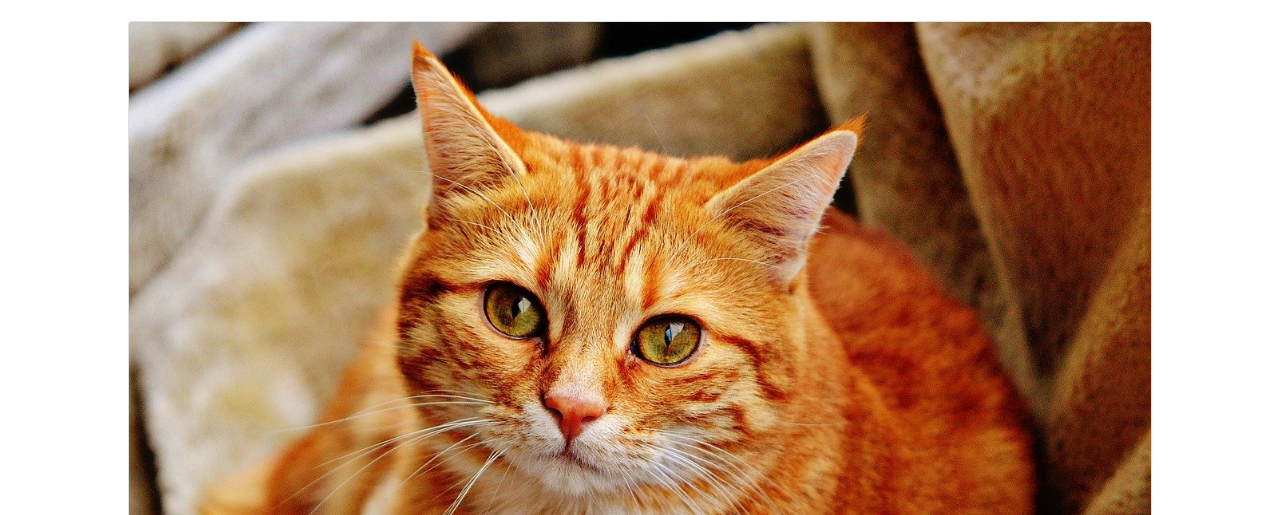
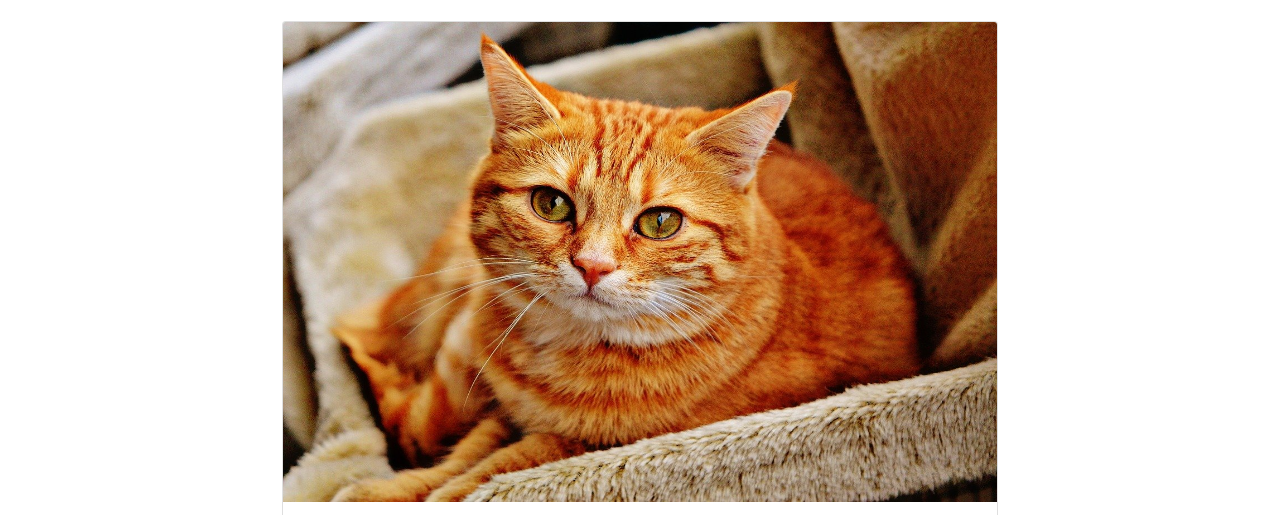
Before and after one commit to littleFootDev/adopteTonPetitPied, a plain HTML site: page annimaux.html in a window 1280 px wide. Shown: the part 247-762 px from the top of the page. Drawn offline with nearby package versions, Linux system fonts and the light colour scheme.

Commit message:
disign modification

```diff
--- a/style.css
+++ b/style.css
@@ -195,6 +195,7 @@ footer p {
   display: flex;
   flex-direction: column;
   align-items: center;
+  padding: 2rem;
 }
 .txt-don p {
   font-size: 1.3rem;
@@ -243,11 +244,17 @@ footer p {
 
 /*Desctops */
 @media screen and (min-width: 768px) {
+  /* commun */
   .navigation {
     display: flex;
     justify-content: center;
     align-items: center;
   }
+  footer {
+    padding: 1rem;
+    font-size: 1rem;
+  }
+  /* home Page */
   .content-presentation {
     flex-flow: row nowrap;
     min-width: 60rem;
@@ -263,10 +270,7 @@ footer p {
     width: 80%;
     margin: auto;
   }
-  footer {
-    padding: 1rem;
-    font-size: 1rem;
-  }
+  /* History Page*/
   .histoire {
     flex-direction: column;
     width: 80%;
@@ -283,6 +287,13 @@ footer p {
   .btn-green {
     display: none;
   }
+  /* Pensionaire Page */
+  .card {
+    width: 70%;
+  }
+  .card-img-top {
+    height: 30rem;
+  }
   .card-text {
     display: flex;
     justify-content: center;
@@ -291,6 +302,7 @@ footer p {
     font-size: 1.5rem;
     font-style: justify;
   }
+  /* Event Page */
   .don {
     display: flex;
     flex-direction: row;
@@ -299,6 +311,7 @@ footer p {
   .image-don-reverse {
     margin: 0 1.5rem;
   }
+  /* Contact Page */
   form {
     margin: auto;
   }
```
